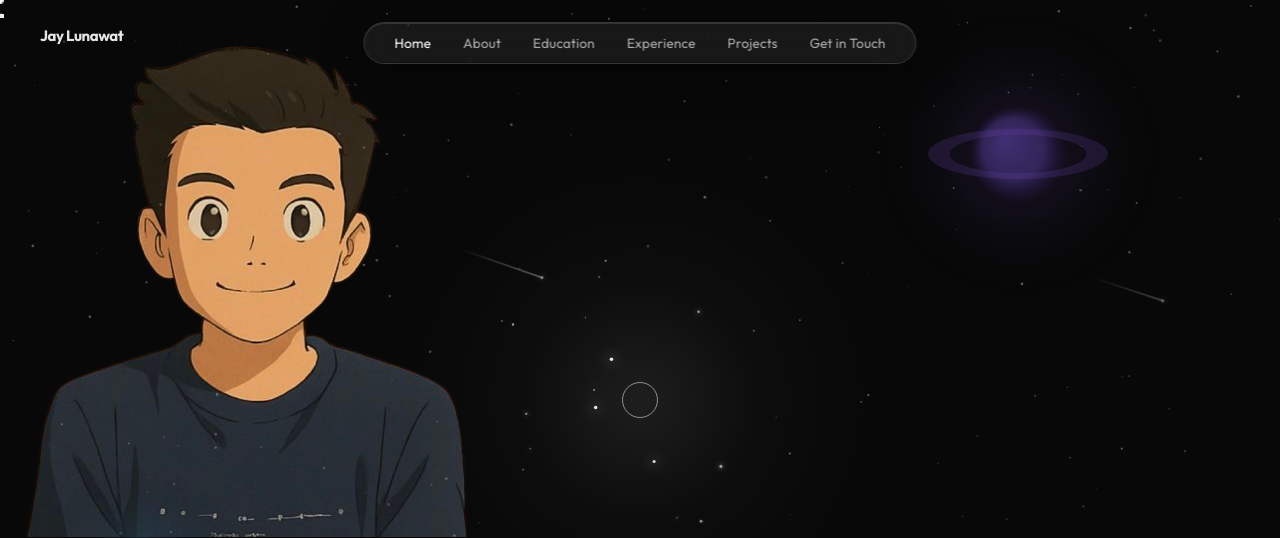
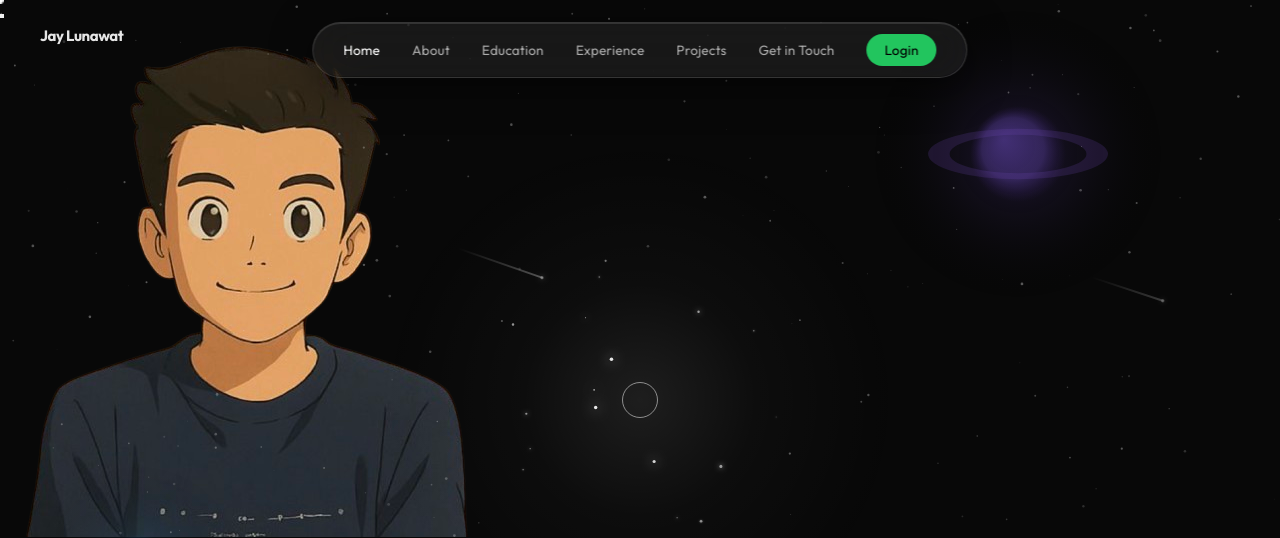
Before and after one commit to jaylunawat/portfolio_, a plain HTML site: page index.html in a window 1280 px wide. Shown: the top 538 px of the page. Drawn offline with Linux system fonts and the light colour scheme.

Commit message:
Update index.html

```diff
--- a/index.html
+++ b/index.html
@@ -514,6 +514,8 @@
     <a href="#experience">Experience</a>
     <a href="#projects">Projects</a>
     <a href="#contact">Get in Touch</a>
+
+    <a href="/login" class="nav-login-btn"> Login</a>
   </nav>
 
 
```
